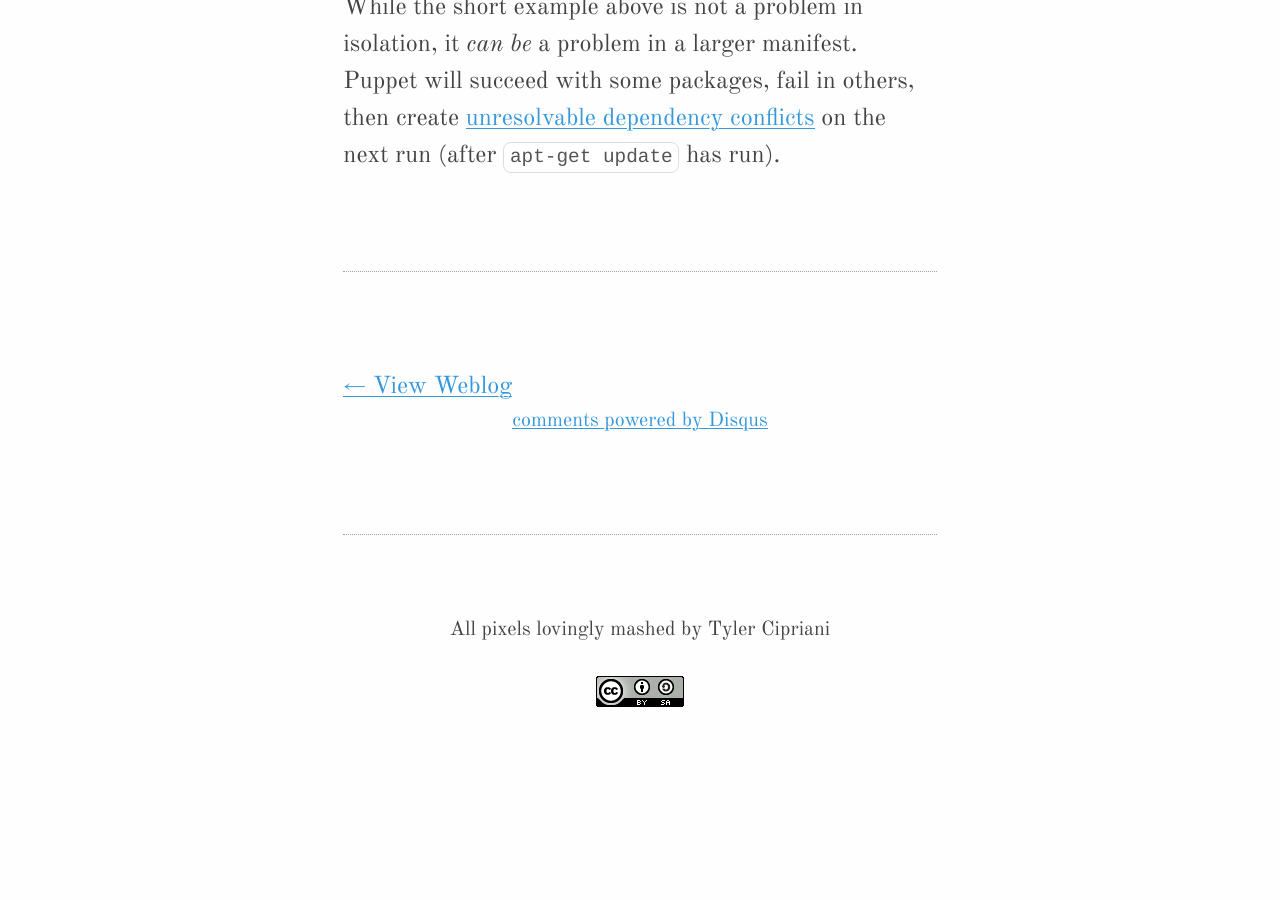
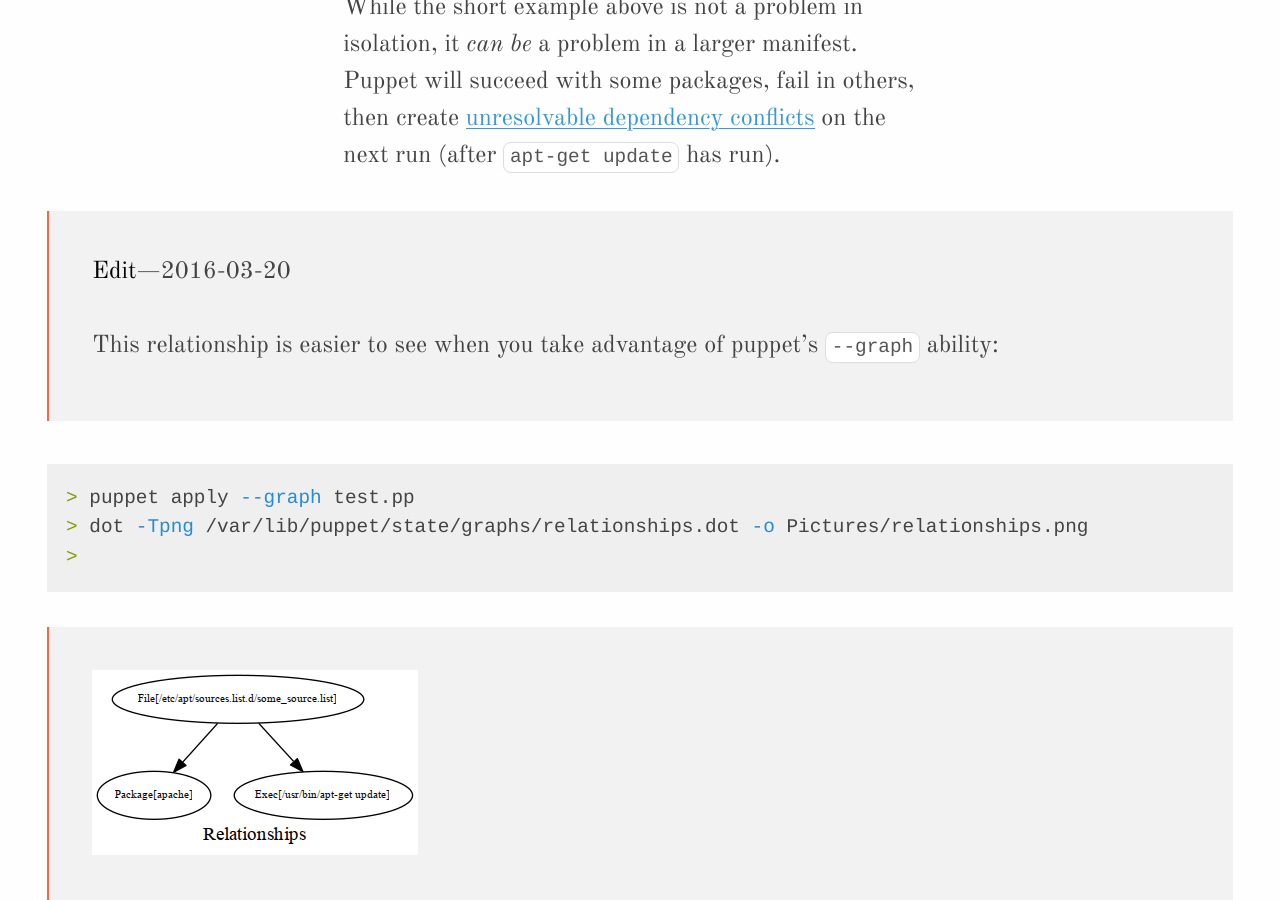
Before and after one commit to thcipriani/blog_src, a Jekyll site: the page built from _posts/2015-05-23-Puppet,-Apt-get-update,-Source-lists,-and-Dumbness.md, in a window 1280 px wide and 900 px high, scrolled down 2455 px. Built offline with Jekyll 4.4.1, drawn with Linux system fonts in a browser that asks for light colours; Markdown is read by kramdown in place of the engine named in the settings; comment, search, counter and statistics services are not loaded.

Commit message:
Add graphiz graph to puppet post

```diff
--- a/_posts/2015-05-23-Puppet,-Apt-get-update,-Source-lists,-and-Dumbness.md
+++ b/_posts/2015-05-23-Puppet,-Apt-get-update,-Source-lists,-and-Dumbness.md
@@ -48,3 +48,14 @@ While the short example above is not a problem in isolation, it _can be_ a
 problem in a larger manifest. Puppet will succeed with some packages, fail in others, then
 create [unresolvable dependency conflicts](http://en.wikipedia.org/wiki/Dependency_hell)
 on the next run (after `apt-get update` has run).
+
+>**Edit**&#8212;2016-03-20
+>
+> This relationship is easier to see when you take advantage of puppet's
+> `--graph` ability:
+> {% highlight bash %}
+> puppet apply --graph test.pp
+> dot -Tpng /var/lib/puppet/state/graphs/relationships.dot -o Pictures/relationships.png
+> {% endhighlight %}
+>
+> ![Puppet relationship graph](/images/2016/2016-03-20_puppet-dot.png)
```
Also changed, not shown: images/2016/2016-03-20_puppet-dot.png (added), 1 other file.
